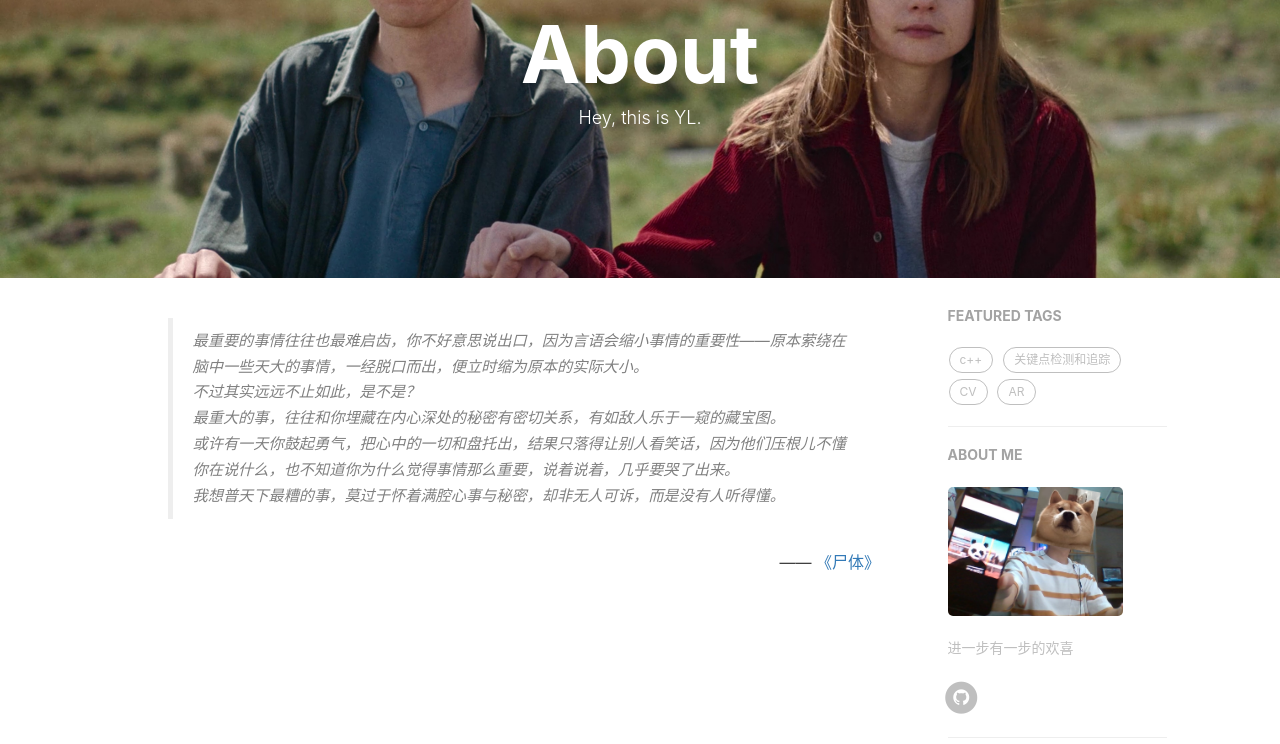
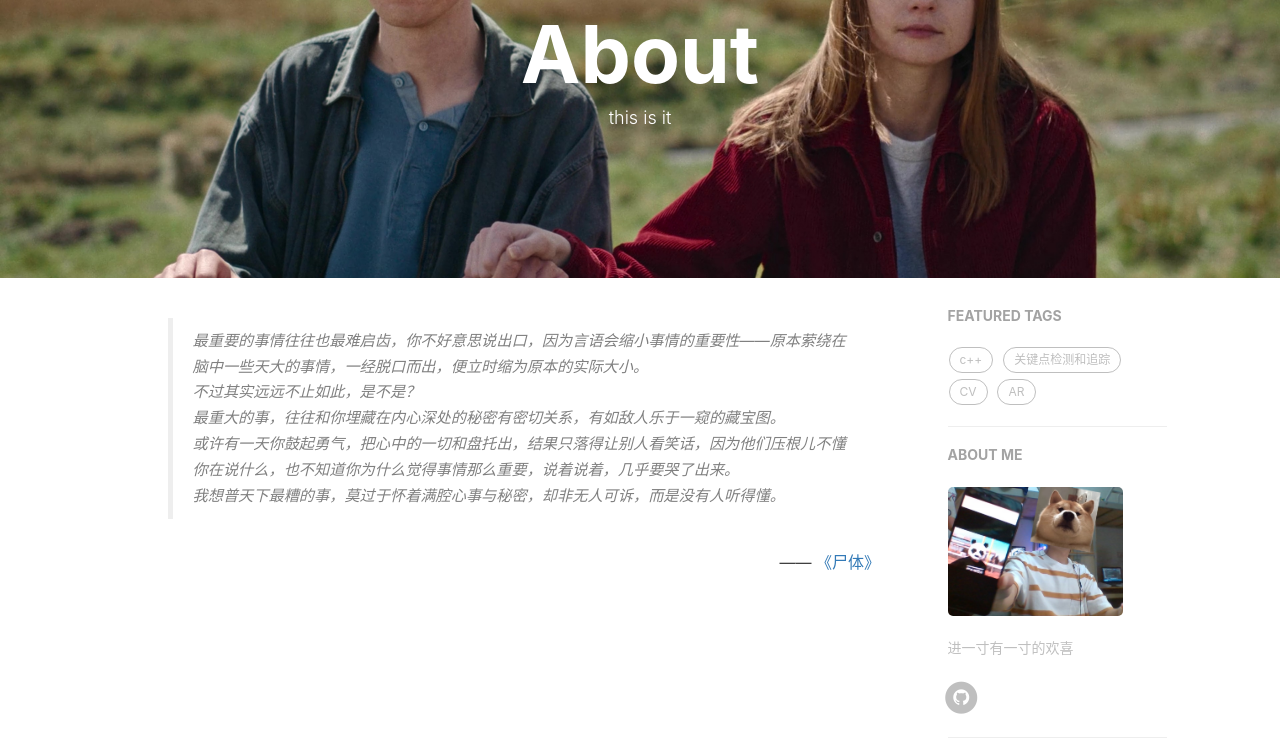
Before and after one commit to xinyoulinxi/xinyoulinxi.github.io, a Jekyll site: the page built from about.html, in a window 1280 px wide. Shown: the part 140-884 px from the top of the page. Built offline with Jekyll 4.4.1, drawn with Linux system fonts in a browser that asks for light colours; nearby versions of some CDN libraries; comment, search, counter and statistics services are not loaded.

Commit message:
change some text

```diff
--- a/404.html
+++ b/404.html
@@ -1,7 +1,7 @@
 ---
 layout: default
 description: "你来到了没有知识的荒原 :("
-header-img: "img/404-bg.jpg"
+header-img: "imgs/page_bg.jpg"
 permalink: /404.html
 ---
 
--- a/_config.yml
+++ b/_config.yml
@@ -12,10 +12,7 @@ baseurl: ""         # for example, '/blog' if your blog hosted on 'host/blog'
 
 # SNS settings
 RSS: false
-# weibo_username:     huxpro
-# zhihu_username:     huxpro
 github_username:    xinyoulinxi
-# facebook_username:  huxpro
 
 highlighter: rouge
 permalink: pretty
@@ -68,7 +65,7 @@ kramdown:
 
 # Sidebar settings
 sidebar: true                           # whether or not using Sidebar.
-sidebar-about-description: "进一步有一步的欢喜"
+sidebar-about-description: "进一寸有一寸的欢喜"
 sidebar-avatar: /imgs/avatar.png     # use absolute URL, seeing it's used in both `/` and `/about/`
 
 
--- a/about.html
+++ b/about.html
@@ -1,7 +1,7 @@
 ---
 layout: page
 title: "About"
-description: "Hey, this is YL."
+description: "this is it"
 header-img: "imgs/about_bg.jpg"
 ---
 
--- a/ads.txt
+++ /dev/null
@@ -1 +0,0 @@
-google.com, pub-6487568398225121, DIRECT, f08c47fec0942fa0
--- a/archive.html
+++ b/archive.html
@@ -1,7 +1,7 @@
 ---
 title: Archive
 layout: default
-description: "「我们在时间中思考的每个瞬间如同飞驰而过的地铁」"
+description: "「思考的每一个瞬间，像飞驰而过的地铁」"
 header-img: "imgs/archive-bg.jpg"
 ---
 
```
